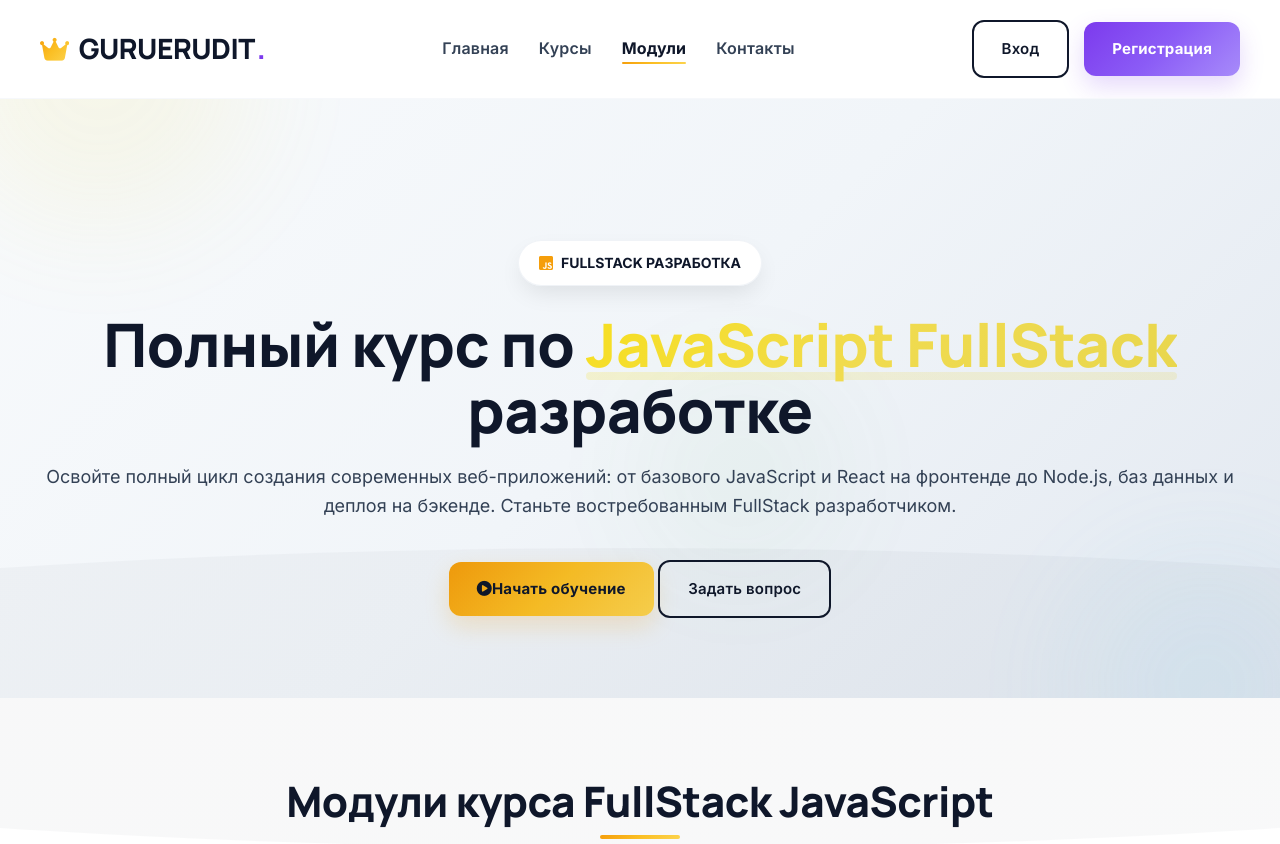
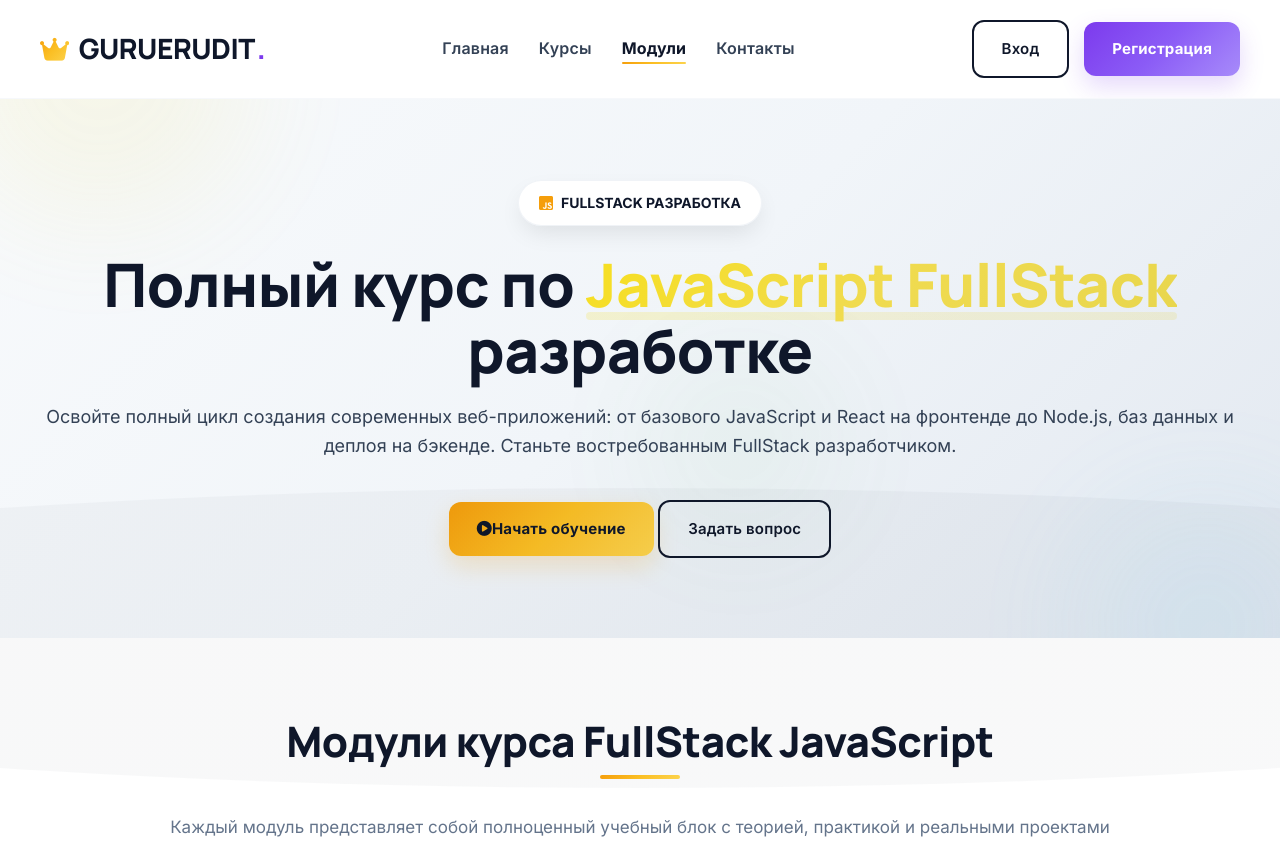
Before and after one commit to Segej-x7/GuruErudit, a plain HTML site: page index_js.html in a window 1280 px wide. Shown: the top 844 px of the page. Drawn offline with Linux system fonts and the light colour scheme.

Commit message:
Add files via upload

```diff
--- a/index_js.html
+++ b/index_js.html
@@ -424,7 +424,7 @@
 
         /* ГЕРОЙ КУРСА */
         .course-hero {
-            padding: 160px 0 80px;
+            padding: 100px 0 80px;
             position: relative;
             overflow: hidden;
             background: linear-gradient(135deg, #F8FAFC 0%, #F1F5F9 50%, #E2E8F0 100%);
```
